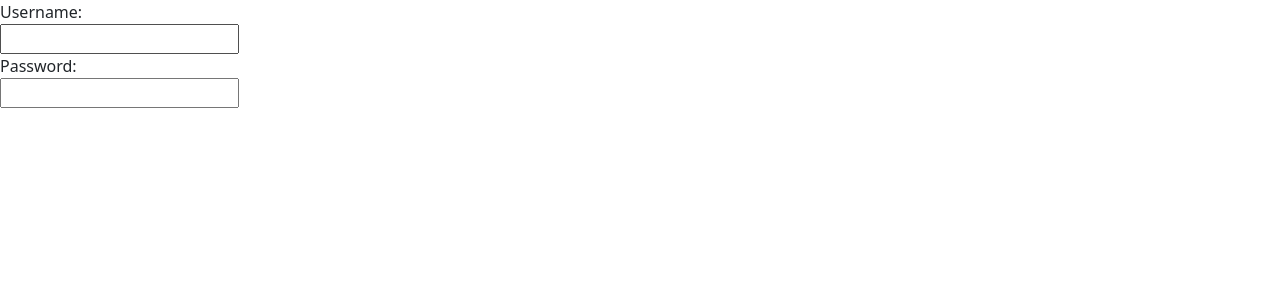
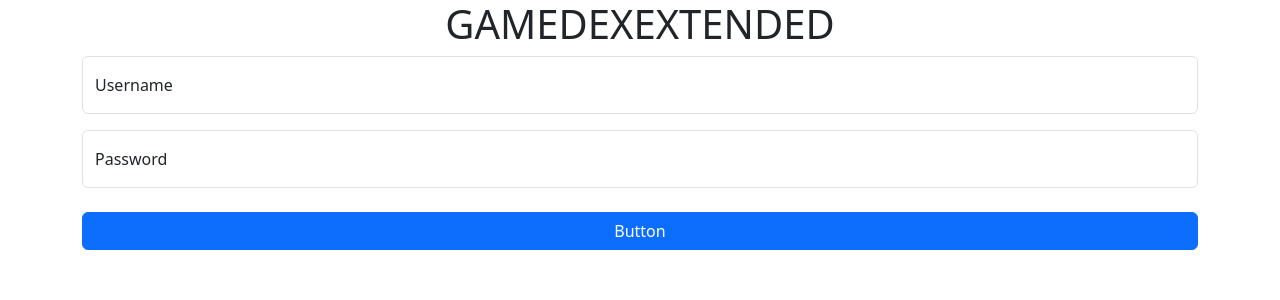
Before and after one commit to g-dalmeida/GameDexExtended, a PHP site: page / in a window 1280 px wide. Shown: the top 300 px of the page. Run offline with PHP 8.4, Linux system fonts and the light colour scheme.

Commit message:
form completo

```diff
--- a/index.php
+++ b/index.php
@@ -12,12 +12,20 @@
 </head>
 
 <body>
-    <div>
+    <div class="container-sm">
+        <h1 class="text-center">GAMEDEXEXTENDED</h1>
         <form action="" method="POST">
-            <label for="user">Username:</label><br>
-            <input type="text" id="user" name="user"><br>
-            <label for="pass">Password:</label><br>
-            <input type="password" id="pass" name="pass">
+            <div class="form-floating mb-3">
+                <input type="user" class="form-control" id="user" placeholder="Username">
+                <label for="user" class="w-auto">Username</label>
+            </div>
+            <div class="form-floating">
+                <input type="password" class="form-control" id="pass" placeholder="pass">
+                <label for="pass" class="w-auto">Password</label>
+            </div><br>
+            <div class="d-grid gap-2">
+                <button class="btn btn-primary" type="button">Button</button>
+            </div>
         </form>
     </div>
 
```
